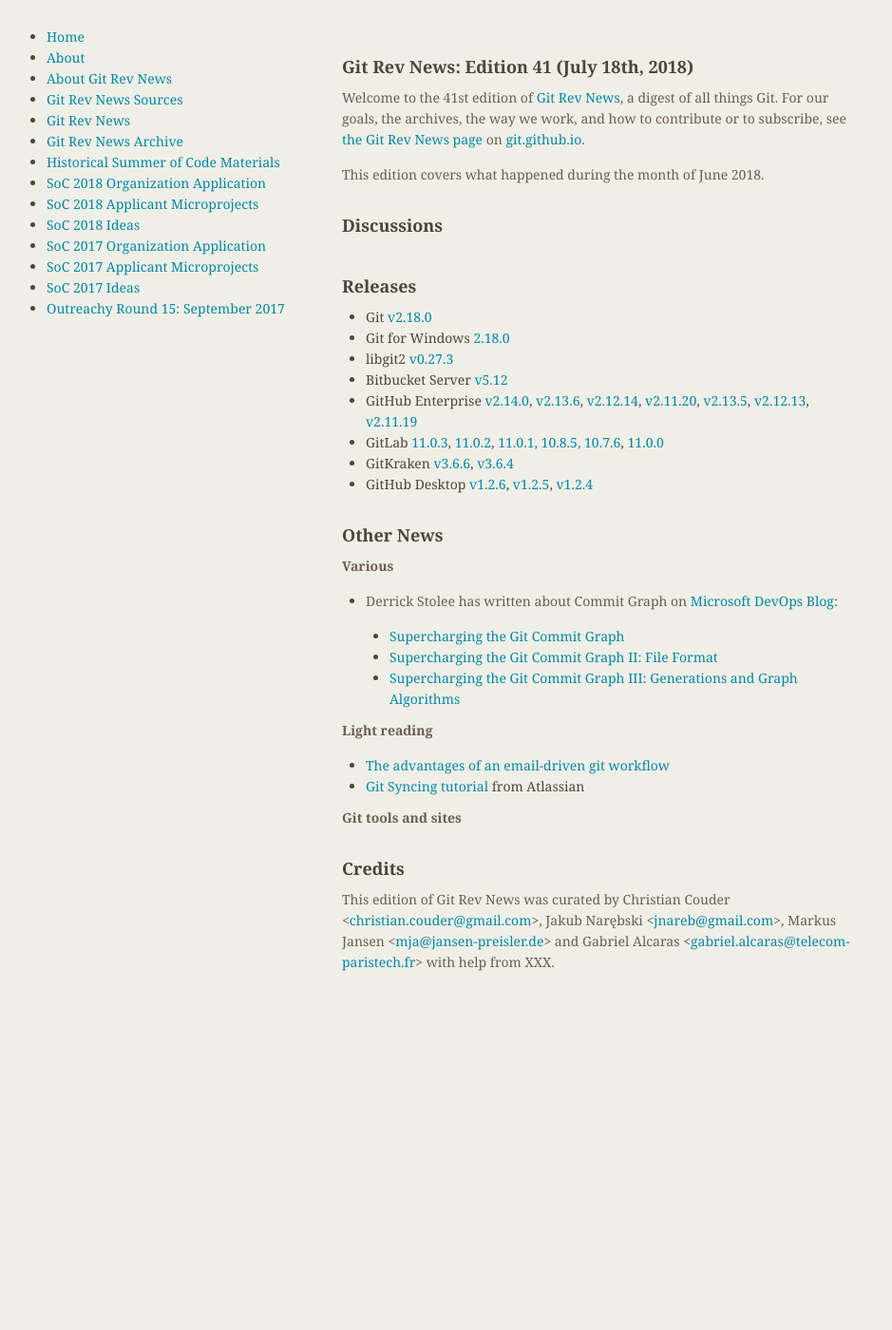
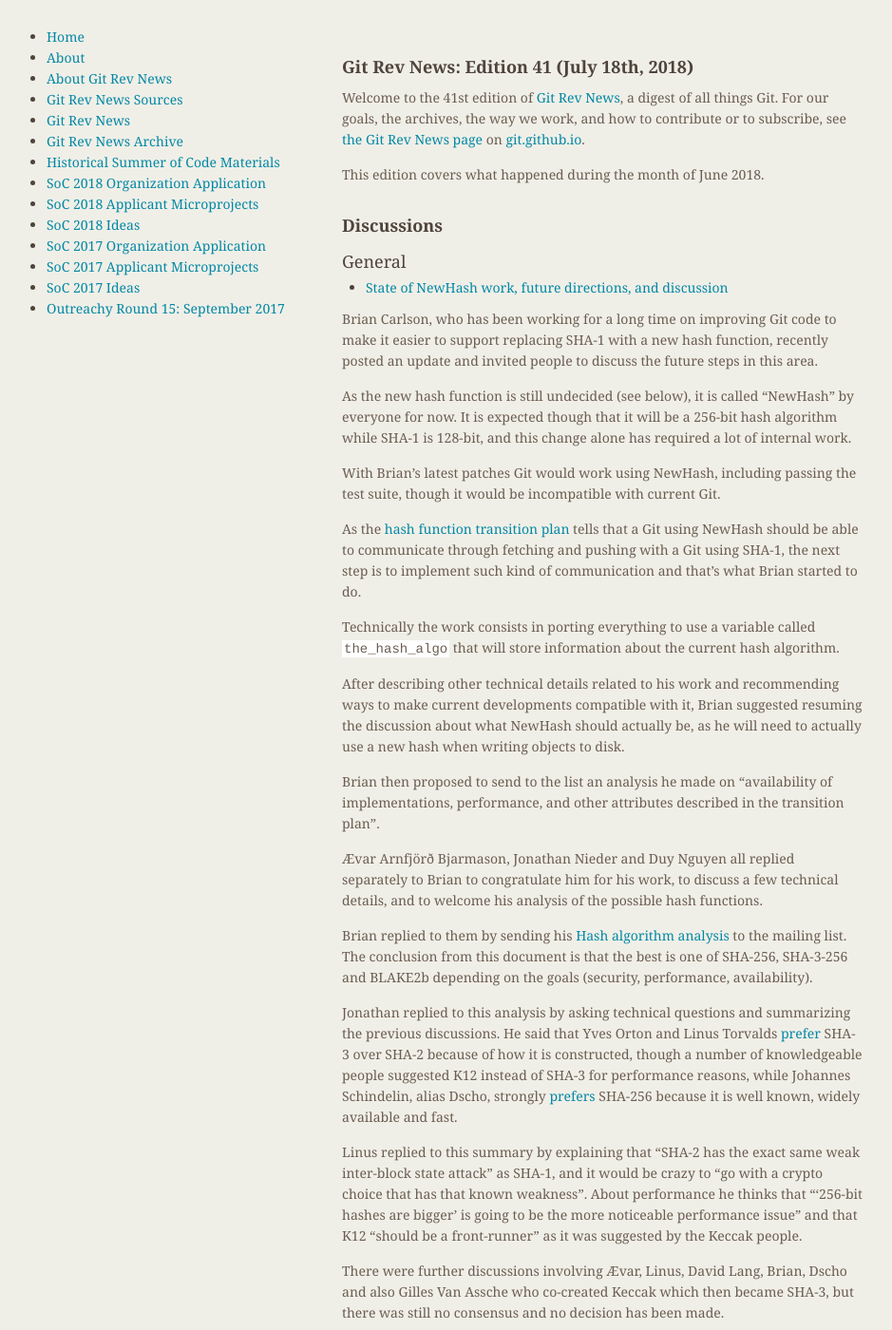
Before and after one commit to git/git.github.io, a Jekyll site: the page built from rev_news/drafts/edition-41.md, in a window 1280 px wide and 1400 px high. Shown: the whole window at 95% size, without its empty margins (174-1113 px from the left). Built offline with Jekyll 4.4.1, drawn with Linux system fonts in a browser that asks for light colours.

Commit message:
rn-41: article about State of NewHash work

```diff
--- a/rev_news/drafts/edition-41.md
+++ b/rev_news/drafts/edition-41.md
@@ -17,9 +17,76 @@
 
 ## Discussions
 
-<!---
+
 ### General
--->
+
+* [State of NewHash work, future directions, and discussion](https://public-inbox.org/git/87fu1vwt11.fsf@evledraar.gmail.com)
+
+Brian Carlson, who has been working for a long time on improving Git
+code to make it easier to support replacing SHA-1 with a new hash
+function, recently posted an update and invited people to discuss the
+future steps in this area.
+
+As the new hash function is still undecided (see below), it is called
+"NewHash" by everyone for now. It is expected though that it will be a
+256-bit hash algorithm while SHA-1 is 128-bit, and this change alone
+has required a lot of internal work.
+
+With Brian's latest patches Git would work using NewHash, including
+passing the test suite, though it would be incompatible with current
+Git.
+
+As the [hash function transition plan](https://github.com/git/git/blob/master/Documentation/technical/hash-function-transition.txt)
+tells that a Git using NewHash should be able to communicate through
+fetching and pushing with a Git using SHA-1, the next step is to
+implement such kind of communication and that's what Brian started to
+do.
+
+Technically the work consists in porting everything to use a variable
+called `the_hash_algo` that will store information about the current
+hash algorithm.
+
+After describing other technical details related to his work and
+recommending ways to make current developments compatible with it,
+Brian suggested resuming the discussion about what NewHash should
+actually be, as he will need to actually use a new hash when writing
+objects to disk.
+
+Brian then proposed to send to the list an analysis he made on
+"availability of implementations, performance, and other attributes
+described in the transition plan".
+
+Ævar Arnfjörð Bjarmason, Jonathan Nieder and Duy Nguyen all replied
+separately to Brian to congratulate him for his work, to discuss a few
+technical details, and to welcome his analysis of the possible hash
+functions.
+
+Brian replied to them by sending his [Hash algorithm analysis](https://public-inbox.org/git/20180609224913.GC38834@genre.crustytoothpaste.net/)
+to the mailing list. The conclusion from this document is that the
+best is one of SHA-256, SHA-3-256 and BLAKE2b depending on the goals
+(security, performance, availability).
+
+Jonathan replied to this analysis by asking technical questions and
+summarizing the previous discussions. He said that Yves Orton and
+Linus Torvalds
+[prefer](https://public-inbox.org/git/CA+55aFwUn0KibpDQK2ZrxzXKOk8-aAub2nJZQqKCpq1ddhDcMQ@mail.gmail.com/)
+SHA-3 over SHA-2 because of how it is constructed, though a number of
+knowledgeable people suggested K12 instead of SHA-3 for performance
+reasons, while Johannes Schindelin, alias Dscho, strongly
+[prefers](https://public-inbox.org/git/alpine.DEB.2.21.1.1706151122180.4200@virtualbox/)
+SHA-256 because it is well known, widely available and fast.
+
+Linus replied to this summary by explaining that "SHA-2 has the exact
+same weak inter-block state attack" as SHA-1, and it would be crazy to
+"go with a crypto choice that has that known weakness". About
+performance he thinks that "'256-bit hashes are bigger' is going to be
+the more noticeable performance issue" and that K12 "should be a
+front-runner" as it was suggested by the Keccak people.
+
+There were further discussions involving Ævar, Linus, David Lang,
+Brian, Dscho and also Gilles Van Assche who co-created Keccak which
+then became SHA-3, but there was still no consensus and no decision
+has been made.
 
 <!---
 ### Reviews
```
